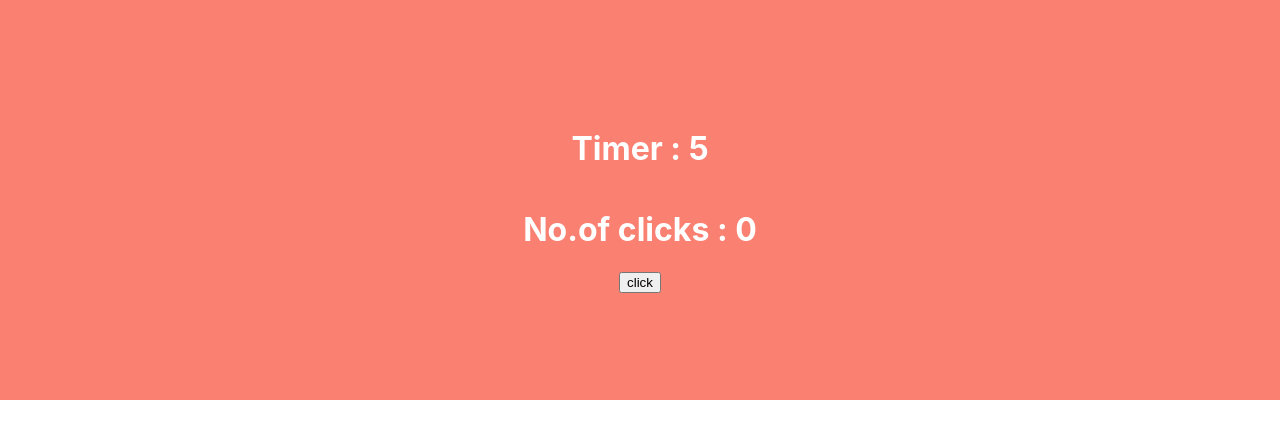
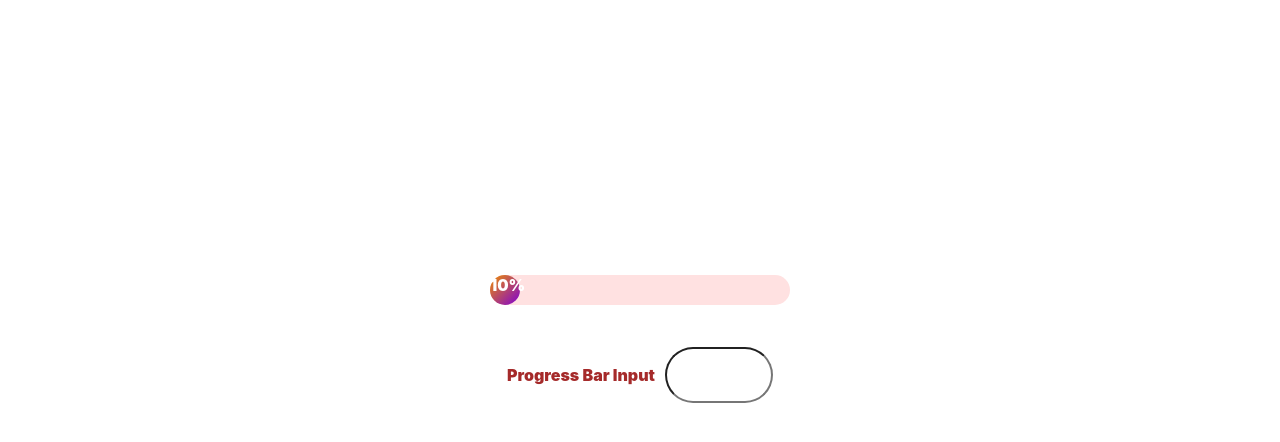
Before and after one commit to fayiz12/React-Challenges, a React (Create React App) app in the folder first-project/: page / in a window 1280 px wide. Shown: the top 442 px of the page. Built offline with nearby package versions, Linux system fonts and the light colour scheme.

Commit message:
build a progress bar

```diff
--- a/first-project/src/App.js
+++ b/first-project/src/App.js
@@ -1,5 +1,6 @@
 import "./App.css";
-import NumberOfClick from "./components/NumberOfClicks";
+import ProgressBar from "./components/ProgressBar";
+// import NumberOfClick from "./components/NumberOfClicks";
 // import Todo from "./components/Todo";
 // import Timer from "./components/Timer";
 // import Form from "./components/Form";
@@ -10,7 +11,8 @@ function App() {
       {/* <Timer /> */}
       {/* <Todo /> */}
       {/* <Form /> */}
-      <NumberOfClick />
+      {/* <NumberOfClick /> */}
+      <ProgressBar />
     </div>
   );
 }
--- /dev/null
+++ b/first-project/src/components/ProgressBar.js
@@ -0,0 +1,31 @@
+import { useState } from "react";
+
+const ProgressBar = () => {
+  const [input, setInput] = useState(10);
+  const calculate = (300 / 100) * input;
+  const handler = (e) => {
+    const value = parseInt(e.target.value);
+    if (value < 101 && value > 0) {
+      setInput(value);
+    }
+  };
+  return (
+    <div className="progress-bar-parent">
+      <div className="container">
+        <div className="inner-container" style={{ width: calculate }}>
+          {`${input}` + "%"}
+        </div>
+      </div>
+      <div className="progress-bar-input-container">
+        <label className="progress-bar-label">Progress Bar Input</label>
+        <input
+          className="progress-bar-input"
+          type="number"
+          onChange={(e) => handler(e)}
+        ></input>
+      </div>
+    </div>
+  );
+};
+
+export default ProgressBar;
--- a/first-project/src/index.css
+++ b/first-project/src/index.css
@@ -115,7 +115,7 @@ this css is  for form component
 this is for NumberOfClick component
 */
 
-.click-root {
+/* .click-root {
   color: white;
   font-weight: 800;
   width: 100%;
@@ -125,4 +125,54 @@ this is for NumberOfClick component
   flex-direction: column;
   align-items: center;
   justify-content: center;
+} */
+
+/*
+this is the  css for Progress Bar
+*/
+
+.progress-bar-parent {
+  width: 100%;
+  height: 700px;
+  display: flex;
+  flex-direction: column;
+  align-items: center;
+  justify-content: center;
+  color: white;
+  font-weight: 900;
 }
+
+.progress-bar-input-container {
+  margin-top: 20px;
+  display: flex;
+  gap: 10px;
+  justify-content: center;
+
+  width: 100%;
+  height: 100px;
+  align-items: center;
+  color: brown;
+  font-weight: 900;
+}
+
+.progress-bar-input {
+  height: 50px;
+  width: 100px;
+  border-radius: 40px;
+}
+
+.container {
+  background-color: rgb(255, 225, 225);
+  width: 300px;
+  height: 30px;
+  border-radius: 20px;
+}
+.inner-container {
+  height: 30px;
+  border-radius: 30px;
+  background-image: linear-gradient(
+    to bottom right,
+    rgb(238, 143, 0),
+    rgb(127, 0, 212)
+  );
+}
```
